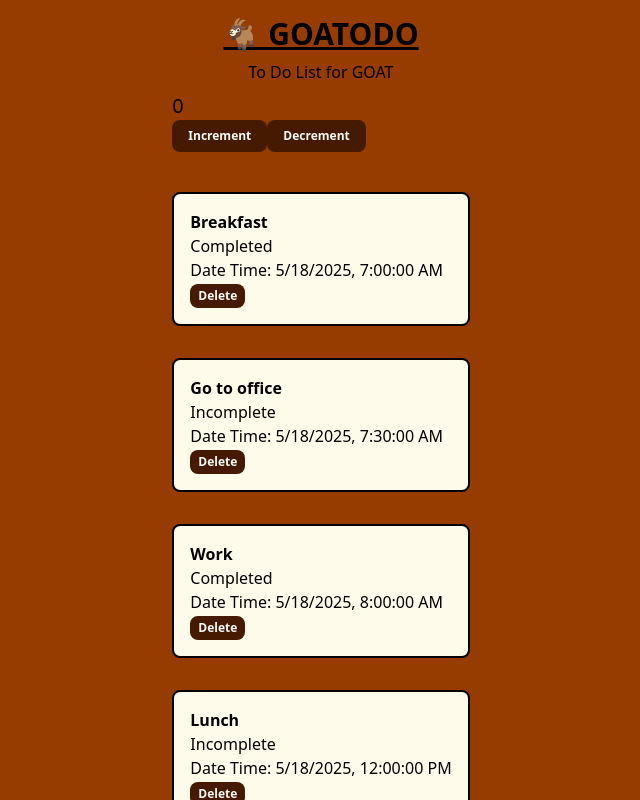
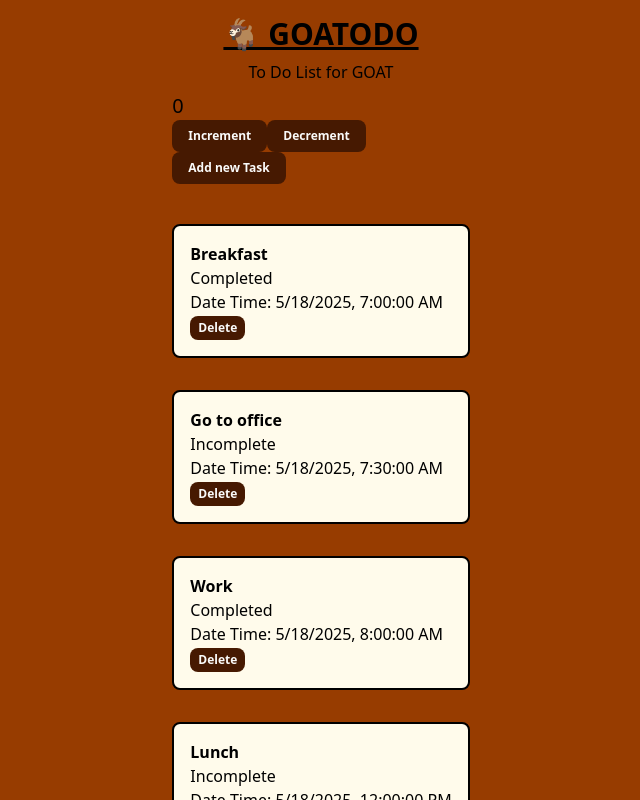
Before and after one commit to siabillalquba/goatodo, a React (Vite) app: page / in a window 1280 px wide. Shown: the top 800 px of the page, without its empty margins (319-959 px from the left). Built offline with nearby package versions, Linux system fonts and the light colour scheme.

Commit message:
feat: add task with dummy data

```diff
--- a/src/app.tsx
+++ b/src/app.tsx
@@ -1,5 +1,5 @@
 import { useState } from "react";
-import { ButtonSmall } from "./components/button";
+import { Button, ButtonSmall } from "./components/button";
 import { ButtonCounter } from "./components/button-counter";
 
 const initialTasks = [
@@ -67,6 +67,17 @@ export function App() {
     setTasks(updatedTasks);
   }
 
+  function addTask() {
+    const newTask = {
+      id: tasks[tasks.length - 1].id + 1,
+      title: "New Task",
+      completed: false,
+      date: new Date(),
+    };
+    const updatedTasks = [...tasks, newTask];
+    setTasks(updatedTasks);
+  }
+
   return (
     <div className="flex justify-center bg-amber-800">
       <div className="space-y-10 p-4">
@@ -77,6 +88,7 @@ export function App() {
           <p className="flex justify-center p-2">To Do List for GOAT</p>
 
           <ButtonCounter />
+          <Button onClick={addTask}>Add new Task</Button>
         </header>
 
         <ul className="space-y-8">
```
